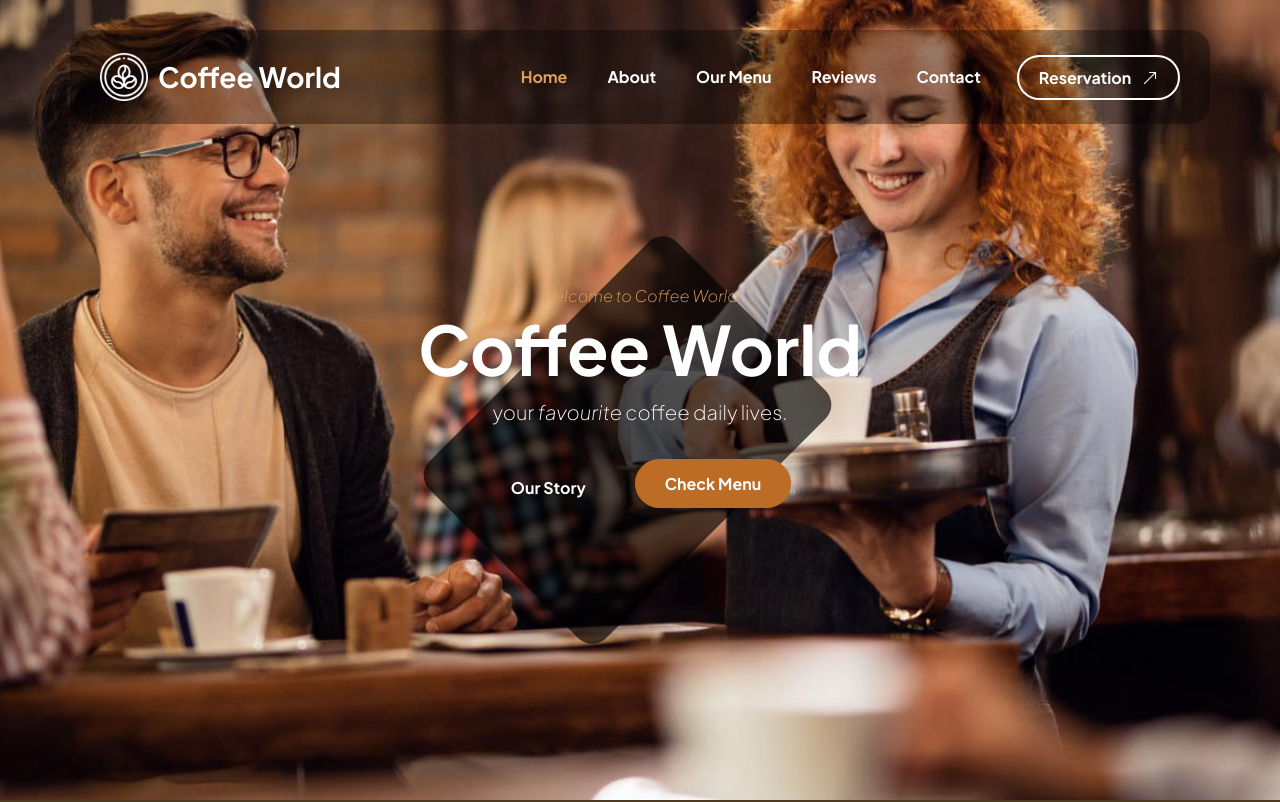
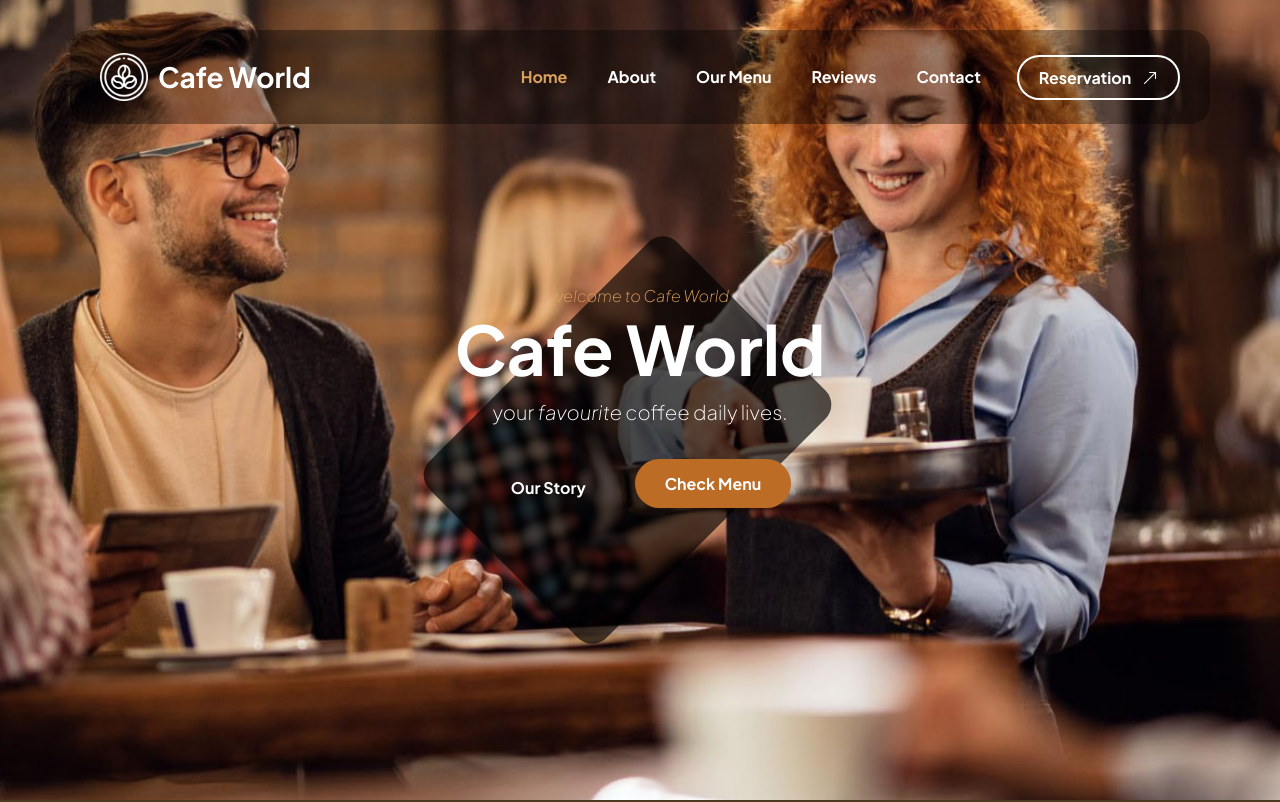
Before and after one commit to harshav2K/coffeeworld, a plain HTML site: page index.html in a window 1280 px wide. Shown: the top 802 px of the page. Drawn offline with Linux system fonts and the light colour scheme.

Commit message:
Update index.html

```diff
--- a/index.html
+++ b/index.html
@@ -7,7 +7,7 @@
         <meta name="description" content="">
         <meta name="author" content="">
 
-        <title>Coffee World</title>
+        <title>Cafe World</title>
 
         <!-- CSS FILES -->
         <link rel="preconnect" href="https://fonts.googleapis.com">
@@ -33,7 +33,7 @@
                     <div class="container">
                         <a class="navbar-brand d-flex align-items-center" href="index.html">
                             <img src="images/coffee-beans.png" class="navbar-brand-image img-fluid" alt="Barista Cafe Template">
-                            Coffee World
+                            Cafe World
                         </a>
 
                         <button class="navbar-toggler" type="button" data-bs-toggle="collapse" data-bs-target="#navbarNav" aria-controls="navbarNav" aria-expanded="false" aria-label="Toggle navigation">
@@ -80,9 +80,9 @@
                         <div class="row align-items-center">
 
                             <div class="col-lg-6 col-12 mx-auto">
-                                <em class="small-text">welcome to Coffee World</em>
+                                <em class="small-text">welcome to Cafe World</em>
 
-                                <h1>Coffee World</h1>
+                                <h1>Cafe World</h1>
 
                                 <p class="text-white mb-4 pb-lg-2">
                                     your <em>favourite</em> coffee daily lives.
```
